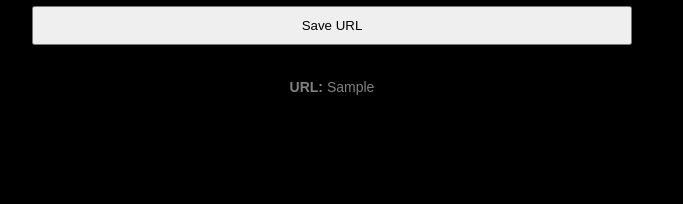
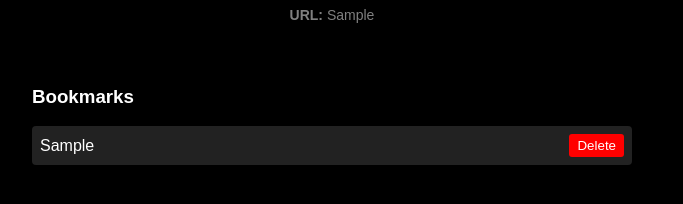
Before and after one commit to teked2k/hlsplayer, a React (Vite) app: page / in a window 1280 px wide. Both pictures are taken after typing "Sample" into the empty fields and a click on the button "Save URL". Shown: the part 508-712 px from the top of the page, without its empty margins (308-991 px from the left). Built offline with nearby package versions, Linux system fonts and the light colour scheme; no server answers; the HTML template or start-up script is replaced by a standard one.

Commit message:
added bookmarks

```diff
--- a/src/App.jsx
+++ b/src/App.jsx
@@ -6,6 +6,22 @@ export default function App() {
     const [info, setInfo] = useState({ url: '' });
     const [tempUrl, setTempUrl] = useState('');
     const [shareId, setShareId] = useState(null);
+
+    // New state for bookmarks
+    const [bookmarks, setBookmarks] = useState([]);
+
+    // Load bookmarks from localStorage on mount
+    useEffect(() => {
+        const saved = localStorage.getItem('bookmarkedUrls');
+        if (saved) {
+            setBookmarks(JSON.parse(saved));
+        }
+    }, []);
+
+    // Save bookmarks to localStorage whenever it changes
+    useEffect(() => {
+        localStorage.setItem('bookmarkedUrls', JSON.stringify(bookmarks));
+    }, [bookmarks]);
 
     const initializePlayer = (url) => {
         if (Hls.isSupported()) {
@@ -22,7 +38,7 @@ export default function App() {
             const res = await fetch("https://archon1.wixsite.com/xtention_functions/submitStream", {
                 method: "POST",
                 headers: { "Content-Type": "application/json" },
-                body: JSON.stringify({ url }) // Only send the .m3u8 URL
+                body: JSON.stringify({ url })
             });
 
             const data = await res.json();
@@ -38,14 +54,20 @@ export default function App() {
     };
 
     const handleSaveUrl = () => {
+        if (!tempUrl) return;
+
         const updatedInfo = { url: tempUrl };
         setInfo(updatedInfo);
         initializePlayer(tempUrl);
-        if (tempUrl) {
-            saveStreamInfo(tempUrl);
+        saveStreamInfo(tempUrl);
+
+        // Add to bookmarks if not already present
+        if (!bookmarks.includes(tempUrl)) {
+            setBookmarks(prev => [...prev, tempUrl]);
         }
     };
 
+    // Load shared stream from URL id param
     useEffect(() => {
         const query = new URLSearchParams(window.location.search);
         const id = query.get("id");
@@ -77,6 +99,25 @@ export default function App() {
         window.addEventListener('message', handleMessage);
         return () => window.removeEventListener('message', handleMessage);
     }, []);
+
+    // Click bookmark to load & play URL
+    const handleBookmarkClick = (url) => {
+        setTempUrl(url);
+        setInfo({ url });
+        initializePlayer(url);
+    };
+
+    // Delete bookmark from list
+    const handleDeleteBookmark = (url) => {
+        setBookmarks(prev => prev.filter(b => b !== url));
+        // If currently playing that URL, clear it (optional)
+        if (info.url === url) {
+            setInfo({ url: '' });
+            setTempUrl('');
+            videoRef.current.pause();
+            videoRef.current.src = '';
+        }
+    };
 
     return (
         <div style={{
@@ -118,6 +159,59 @@ export default function App() {
                     <p><strong>URL:</strong> {info.url}</p>
                 </div>
             )}
+
+            {/* Bookmarks List */}
+            {bookmarks.length > 0 && (
+                <div style={{
+                    marginTop: '30px',
+                    width: '100%',
+                    maxWidth: '600px',
+                    color: 'white',
+                    textAlign: 'left'
+                }}>
+                    <h3>Bookmarks</h3>
+                    <ul style={{ listStyle: 'none', padding: 0 }}>
+                        {bookmarks.map((url) => (
+                            <li key={url} style={{
+                                marginBottom: '8px',
+                                display: 'flex',
+                                justifyContent: 'space-between',
+                                alignItems: 'center',
+                                backgroundColor: '#222',
+                                padding: '8px',
+                                borderRadius: '4px',
+                                cursor: 'pointer'
+                            }}>
+                                <span
+                                    onClick={() => handleBookmarkClick(url)}
+                                    style={{ flexGrow: 1, overflow: 'hidden', textOverflow: 'ellipsis', whiteSpace: 'nowrap' }}
+                                    title={url}
+                                >
+                                    {url}
+                                </span>
+                                <button
+                                    onClick={(e) => {
+                                        e.stopPropagation();
+                                        handleDeleteBookmark(url);
+                                    }}
+                                    style={{
+                                        marginLeft: '10px',
+                                        backgroundColor: 'red',
+                                        border: 'none',
+                                        color: 'white',
+                                        borderRadius: '3px',
+                                        cursor: 'pointer',
+                                        padding: '4px 8px'
+                                    }}
+                                    aria-label={`Delete bookmark for ${url}`}
+                                >
+                                    Delete
+                                </button>
+                            </li>
+                        ))}
+                    </ul>
+                </div>
+            )}
         </div>
     );
 }
```
